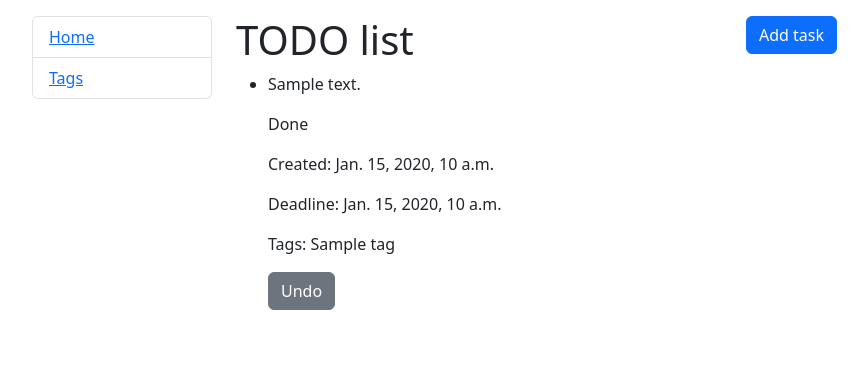
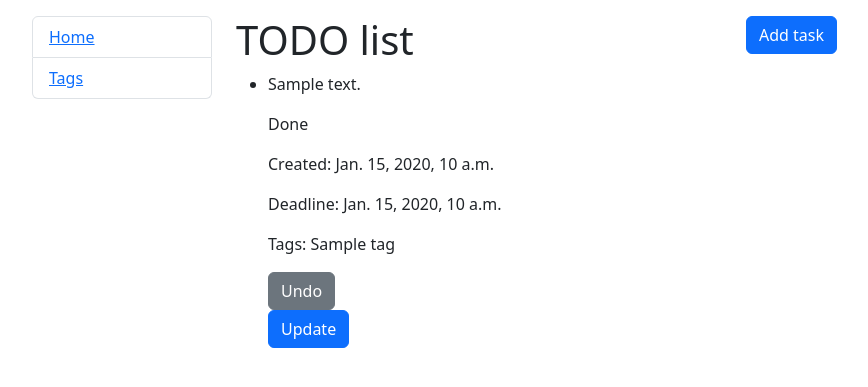
Before and after one commit to Altahoma/todo-list, a Django app: page / in a window 1280 px wide. Shown: the top 387 px of the page, without its empty margins (8-876 px from the left). Run offline with Django 4.2, Linux system fonts and the light colour scheme; tables that the repository leaves empty hold one stand-in row (values such as "Sample post").

Commit message:
Implemented task update

```diff
--- a/templates/todolist/task_list.html
+++ b/templates/todolist/task_list.html
@@ -44,6 +44,11 @@
               Complete
             </a>
           {% endif %}
+          <p>
+            <a href="{% url 'todolist:task-update' pk=task.id %}">
+              <button type="button" class="btn btn-primary">Update</button>
+            </a>
+          </p>
         </li>
       {% endfor %}
     </ul>
--- a/todolist/urls.py
+++ b/todolist/urls.py
@@ -1,10 +1,17 @@
 from django.urls import path
 
-from .views import TaskList, TaskCreateView, TagList, toggle_task_completion
+from .views import (
+    TaskList,
+    TaskCreateView,
+    TaskUpdateView,
+    TagList,
+    toggle_task_completion,
+)
 
 urlpatterns = [
     path("", TaskList.as_view(), name="task-list"),
     path("task/create/", TaskCreateView.as_view(), name="task-create"),
+    path("task/<int:pk>/update/", TaskUpdateView.as_view(), name="task-update"),
     path("task/<int:pk>/toggle/", toggle_task_completion, name="toggle-task"),
     path("tags/", TagList.as_view(), name="tag-list"),
 ]
--- a/todolist/views.py
+++ b/todolist/views.py
@@ -15,7 +15,14 @@ class TaskCreateView(generic.CreateView):
     model = Task
     form_class = TaskForm
     template_name = "todolist/task_form.html"
-    success_url = reverse_lazy('todolist:task-list')
+    success_url = reverse_lazy("todolist:task-list")
+
+
+class TaskUpdateView(generic.UpdateView):
+    model = Task
+    form_class = TaskForm
+    template_name = "todolist/task_form.html"
+    success_url = reverse_lazy("todolist:task-list")
 
 
 class TagList(generic.ListView):
```
